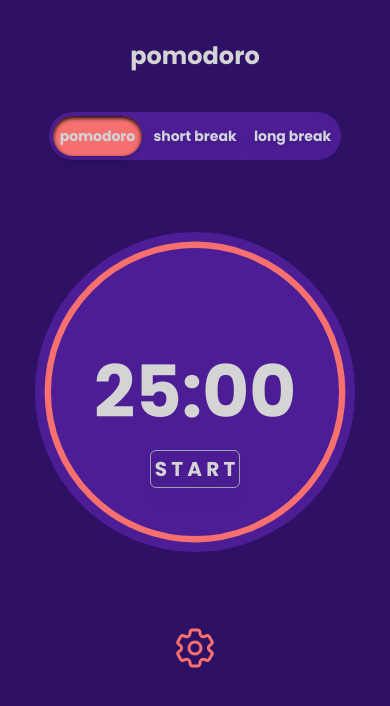
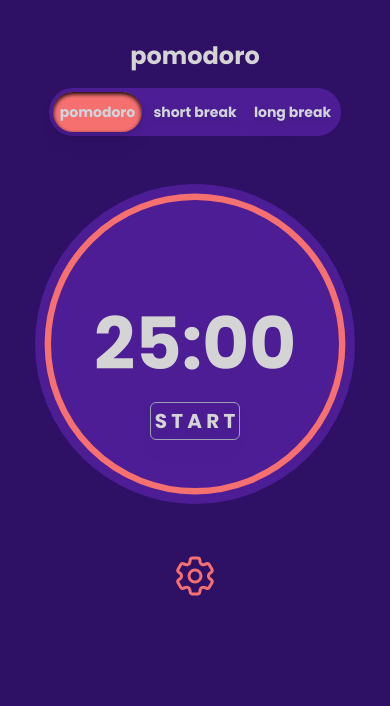
Before and after one commit to JobaF/pomodoro-app, a Next.js app: page / in a window 390 px wide. Shown: the top 706 px of the page. Built offline with nearby package versions, Linux system fonts and the light colour scheme.

Commit message:
Make gap between elements smaller for mobile

```diff
--- a/src/pages/index.tsx
+++ b/src/pages/index.tsx
@@ -85,7 +85,7 @@ export default function Home() {
 			className={`${activeFont} font-bold h-screen bg-violet-950 flex justify-center items-center`}
 		>
 			{showModal && <Modal />}
-			<div className="w-full xl:w-1/2 max-w-[700px] h-full flex flex-col items-center gap-10">
+			<div className="w-full xl:w-1/2 max-w-[700px] h-full flex flex-col items-center sm:gap-10 gap-4">
 				{/* Heading */}
 				<div className="w-full mt-10">
 					<h1 className="text-2xl md:text-3xl text-center text-neutral-300">
```
